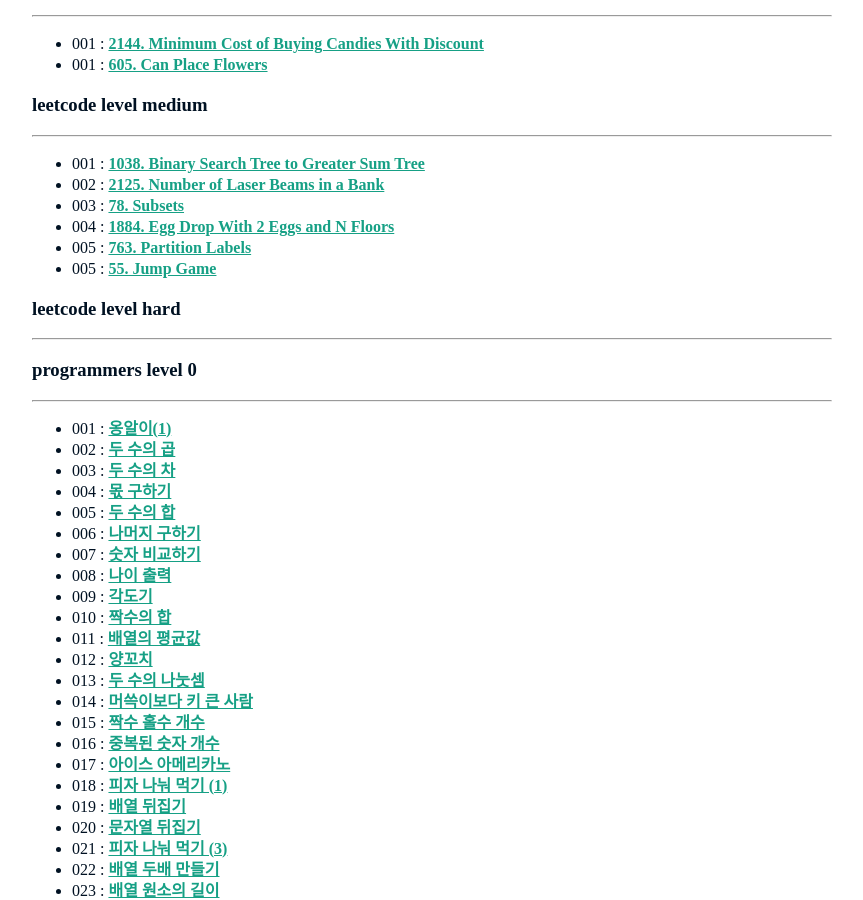
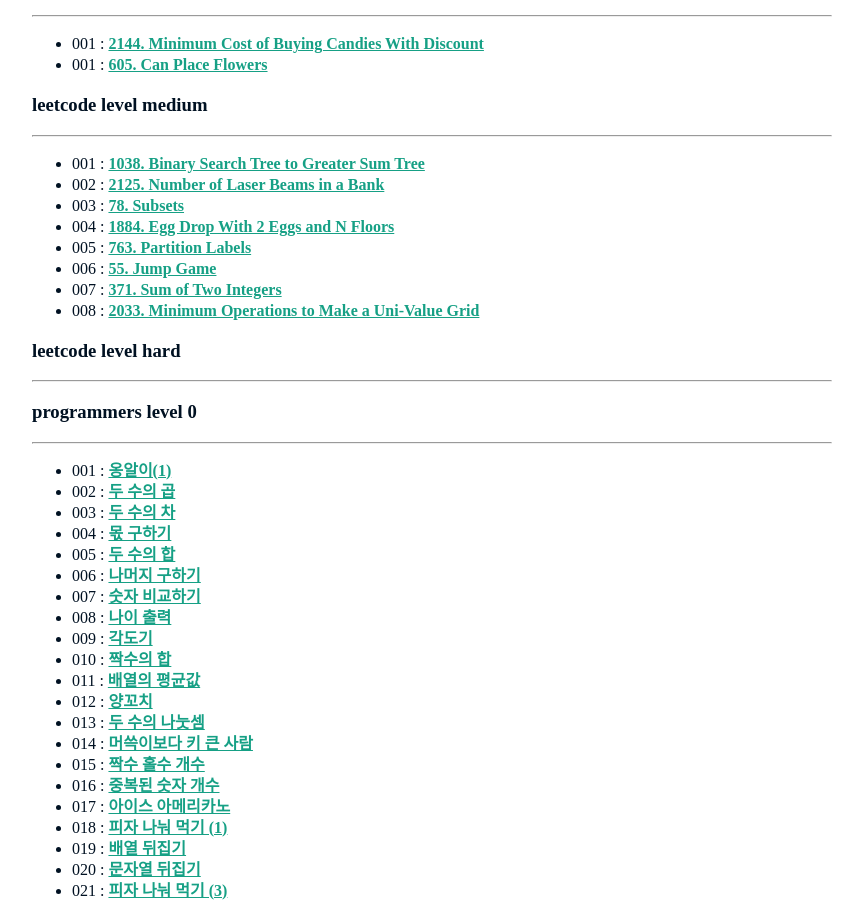
Before and after one commit to nimkoes/portfolio, a Jekyll site: the page built from _posts/2021-04-30-Algorithm-Problem.md, in a window 1280 px wide and 900 px high, scrolled down 385 px. Shown: the whole window, without its empty margins (208-1071 px from the left). Built offline with Jekyll 4.4.1, drawn with Linux system fonts in a browser that asks for light colours.

Commit message:
mod post

```diff
--- a/_posts/2021-04-30-Algorithm-Problem.md
+++ b/_posts/2021-04-30-Algorithm-Problem.md
@@ -28,7 +28,9 @@
 - 003 : [**<u>78. Subsets</u>**][link_lc_level_medium_003]
 - 004 : [**<u>1884. Egg Drop With 2 Eggs and N Floors</u>**][link_lc_level_medium_004]
 - 005 : [**<u>763. Partition Labels</u>**][link_lc_level_medium_005]
-- 005 : [**<u>55. Jump Game</u>**][link_lc_level_medium_006]
+- 006 : [**<u>55. Jump Game</u>**][link_lc_level_medium_006]
+- 007 : [**<u>371. Sum of Two Integers</u>**][link_lc_level_medium_007]
+- 008 : [**<u>2033. Minimum Operations to Make a Uni-Value Grid</u>**][link_lc_level_medium_008]
 
 
 ### leetcode level hard
@@ -290,6 +292,8 @@
 [link_lc_level_medium_004]:https://github.com/nimkoes/Algorithm_Solutions/blob/master/src/com/nimkoes/leetcode/medium/Solution_004.java
 [link_lc_level_medium_005]:https://github.com/nimkoes/Algorithm_Solutions/blob/master/src/com/nimkoes/leetcode/medium/Solution_005.java
 [link_lc_level_medium_006]:https://github.com/nimkoes/Algorithm_Solutions/blob/master/src/com/nimkoes/leetcode/medium/Solution_006.java
+[link_lc_level_medium_007]:https://github.com/nimkoes/Algorithm_Solutions/blob/master/src/com/nimkoes/leetcode/medium/Solution_007.java
+[link_lc_level_medium_008]:https://github.com/nimkoes/Algorithm_Solutions/blob/master/src/com/nimkoes/leetcode/medium/Solution_008.java
 
 [link_level_0_001]:https://github.com/nimkoes/Algorithm_Solutions/blob/master/src/com/nimkoes/programmers/level0/Solution_001.java
 [link_level_0_002]:https://github.com/nimkoes/Algorithm_Solutions/blob/master/src/com/nimkoes/programmers/level0/Solution_002.java
```
